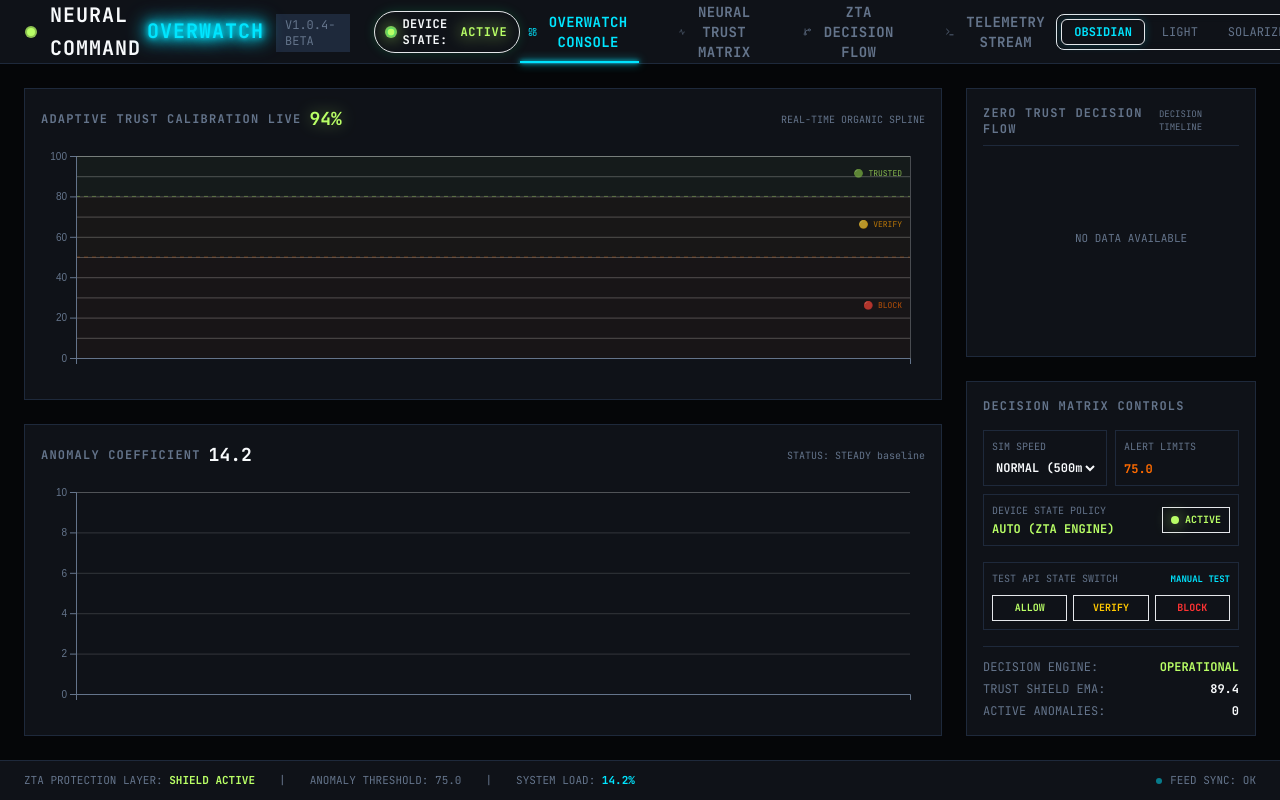
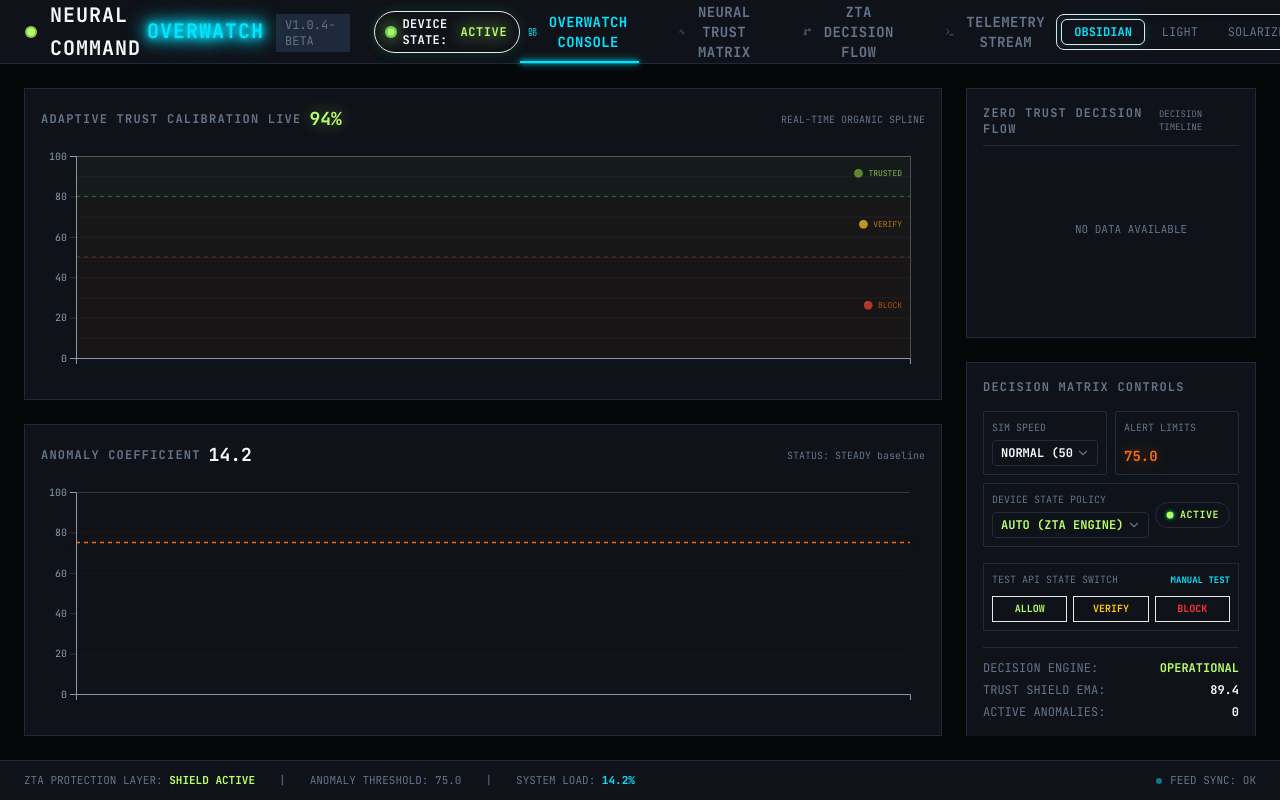
Before and after one commit to CodingLangur/major_proj_frontend, a website: page index.html in a window 1280 px wide. Shown: the top 800 px of the page. Drawn offline with nearby package versions, Linux system fonts and the light colour scheme; no server answers.

Commit message:
feat: add interactive device policy control and update D3 chart styling and axes scales

```diff
--- a/index.html
+++ b/index.html
@@ -241,6 +241,13 @@
     }
 
     /* D3 specific overlay styling */
+    .tick text {
+      fill: #8a99a8 !important;
+      font-family: var(--font-mono);
+    }
+    .tick line {
+      stroke: rgba(138, 153, 168, 0.25) !important;
+    }
     .d3-tooltip {
       position: absolute;
       background-color: var(--color-surface);
@@ -390,26 +397,43 @@
         <div class="cyber-panel p-4 flex flex-col gap-3 shrink-0">
           <div class="text-xs font-mono-data font-bold tracking-widest text-muted mb-1">DECISION MATRIX CONTROLS</div>
           <div class="grid grid-cols-2 gap-2 text-xs font-mono-data">
-            <div class="border border-bordercol bg-background/50 p-2 flex flex-col">
+            <div class="border border-[#1f2d3d] bg-background/80 p-2 flex flex-col rounded-sm hover:border-primary/50 transition-colors">
               <span class="text-muted text-[10px]">SIM SPEED</span>
-              <select id="select-speed" onchange="changeSimSpeed(this.value)" class="bg-transparent border-0 text-text outline-none font-bold mt-1">
-                <option value="500" selected>NORMAL (500ms)</option>
-                <option value="200">WARP (200ms)</option>
-                <option value="1000">SLOW (1000ms)</option>
-              </select>
+              <div class="relative flex items-center mt-1">
+                <select id="select-speed" onchange="changeSimSpeed(this.value)" class="w-full bg-surface border border-[#1f2d3d] rounded text-text outline-none font-bold py-1 px-2 text-xs appearance-none cursor-pointer hover:border-primary/60 focus:border-primary transition-all pr-6 font-mono-data">
+                  <option value="500" selected class="bg-surface text-text">NORMAL (500ms)</option>
+                  <option value="200" class="bg-surface text-text">WARP (200ms)</option>
+                  <option value="1000" class="bg-surface text-text">SLOW (1000ms)</option>
+                </select>
+                <div class="pointer-events-none absolute right-2 top-1/2 -translate-y-1/2 text-muted">
+                  <i data-lucide="chevron-down" class="w-3.5 h-3.5"></i>
+                </div>
+              </div>
             </div>
-            <div class="border border-bordercol bg-background/50 p-2 flex flex-col justify-between">
+
+            <div class="border border-[#1f2d3d] bg-background/80 p-2 flex flex-col justify-between rounded-sm">
               <span class="text-muted text-[10px]">ALERT LIMITS</span>
-              <span id="txt-slider-val" class="font-bold text-alert mt-1">75.0</span>
+              <span id="txt-slider-val" class="font-bold text-alert mt-1 text-sm glow-alert">75.0</span>
             </div>
-            <div class="col-span-2 border border-bordercol bg-background/50 p-2 flex items-center justify-between">
+
+            <div class="col-span-2 border border-[#1f2d3d] bg-background/80 p-2 flex items-center justify-between rounded-sm">
               <div class="flex flex-col">
                 <span class="text-muted text-[10px]">DEVICE STATE POLICY</span>
-                <span id="select-device-policy" class="text-allow font-bold mt-0.5 font-mono-data">AUTO (ZTA ENGINE)</span>
+                <div class="relative flex items-center mt-1">
+                  <select id="select-device-policy-dropdown" onchange="changeDevicePolicy(this.value)" class="bg-surface border border-[#1f2d3d] rounded text-allow outline-none font-bold py-1 px-2 text-xs appearance-none cursor-pointer hover:border-primary/60 focus:border-primary transition-all pr-6 font-mono-data">
+                    <option value="auto" selected class="bg-surface text-allow font-bold">AUTO (ZTA ENGINE)</option>
+                    <option value="allow" class="bg-surface text-allow">FORCE ALLOW</option>
+                    <option value="verify" class="bg-surface text-verify">FORCE VERIFY</option>
+                    <option value="block" class="bg-surface text-blocked">FORCE BLOCK</option>
+                  </select>
+                  <div class="pointer-events-none absolute right-2 top-1/2 -translate-y-1/2 text-muted">
+                    <i data-lucide="chevron-down" class="w-3.5 h-3.5"></i>
+                  </div>
+                </div>
               </div>
-              <div class="flex items-center gap-1.5 border border-bordercol/50 bg-background/80 px-2 py-1">
-                <span id="control-status-dot" class="inline-block h-2 w-2 rounded-full bg-allow glow-status-allow"></span>
-                <span id="control-status-text" class="text-[10px] font-bold text-allow font-mono-data uppercase">ACTIVE</span>
+              <div class="flex items-center gap-1.5 border border-[#1f2d3d] bg-background/80 px-2.5 py-1 rounded-full">
+                <span id="control-status-dot" class="inline-block h-2 w-2 rounded-full bg-allow dot-pulse-green"></span>
+                <span id="control-status-text" class="text-[10px] font-bold text-allow font-mono-data uppercase tracking-wider">ACTIVE</span>
               </div>
             </div>
           </div>
@@ -844,8 +868,14 @@
       }
     }
 
+    function changeDevicePolicy(val) {
+      devicePolicy = val;
+      updateDeviceState();
+    }
+
     window.simulateApiDecision = simulateApiDecision;
     window.showStatusNotification = showStatusNotification;
+    window.changeDevicePolicy = changeDevicePolicy;
 
     // Device State Policy Management (Hardcoded to AUTO mode driven by the ZTA engine)
 
@@ -1557,10 +1587,10 @@
         .attr("x1", "0%").attr("y1", "0%")
         .attr("x2", "0%").attr("y2", "100%");
 
-      // Acid green at top, Cyan in middle, Orange at bottom
-      gradient.append("stop").attr("offset", "0%").attr("stop-color", getThemeColor('--color-acid')).attr("stop-opacity", 0.4);
-      gradient.append("stop").attr("offset", "50%").attr("stop-color", getThemeColor('--color-primary')).attr("stop-opacity", 0.2);
-      gradient.append("stop").attr("offset", "100%").attr("stop-color", getThemeColor('--color-alert')).attr("stop-opacity", 0.6);
+      // Acid green at top, Cyan in middle, Orange at bottom with baseline transparency
+      gradient.append("stop").attr("offset", "0%").attr("stop-color", getThemeColor('--color-acid')).attr("stop-opacity", 0.35);
+      gradient.append("stop").attr("offset", "50%").attr("stop-color", getThemeColor('--color-primary')).attr("stop-opacity", 0.15);
+      gradient.append("stop").attr("offset", "100%").attr("stop-color", "rgba(255, 100, 0, 0.05)").attr("stop-opacity", 0.05);
 
       // Gridlines
       g.append("g")
@@ -1683,7 +1713,7 @@
         .attr("class", "glow-cyan")
         .attr("d", line);
 
-      // Draw Axes
+      // Draw Axes with bright silver-grey text
       const xAxis = d3.axisBottom(x).ticks(isLargeView ? 8 : 4).tickFormat(d3.timeFormat("%H:%M:%S"));
       const yAxis = d3.axisLeft(y).ticks(5);
 
@@ -1691,13 +1721,13 @@
         .attr("transform", `translate(0,${chartHeight})`)
         .attr("font-family", getThemeColor('--font-mono'))
         .attr("font-size", "9px")
-        .attr("color", getThemeColor('--color-muted'))
+        .attr("color", "#8a99a8")
         .call(xAxis);
 
       g.append("g")
         .attr("font-family", getThemeColor('--font-mono'))
         .attr("font-size", "9px")
-        .attr("color", getThemeColor('--color-muted'))
+        .attr("color", "#8a99a8")
         .call(yAxis);
 
       // Hover Crosshair Interactions
@@ -1808,14 +1838,14 @@
         .range([0, chartWidth]);
 
       const y = d3.scaleLinear()
-        .domain([0, 10])
+        .domain([0, 100])
         .range([chartHeight, 0]);
 
       // Gridlines
       g.append("g")
         .attr("stroke", getThemeColor('--color-border'))
         .attr("stroke-opacity", 0.15)
-        .call(d3.axisLeft(y).tickValues([0, 2, 4, 6, 8, 10]).tickSize(-chartWidth).tickFormat(""));
+        .call(d3.axisLeft(y).tickValues([0, 20, 40, 60, 80, 100]).tickSize(-chartWidth).tickFormat(""));
 
       // Standard Anomaly Score Line
       const line = d3.line()
@@ -1845,15 +1875,16 @@
         .attr("fill", getThemeColor('--color-alert'))
         .attr("class", "glow-alert");
 
-      // Draw red dashed Threshold Line
+      // Draw red/orange dashed Threshold Line with ambient glow
       g.append("line")
         .attr("x1", 0)
         .attr("y1", y(anomalyThreshold))
         .attr("x2", chartWidth)
         .attr("y2", y(anomalyThreshold))
-        .attr("stroke", getThemeColor('--color-alert'))
+        .attr("stroke", "#FF6B00")
         .attr("stroke-width", 1.5)
         .attr("stroke-dasharray", "4,4")
+        .attr("filter", "drop-shadow(0 0 6px rgba(255, 107, 0, 0.8))")
         .attr("class", "glow-alert");
 
       // Draw Axes
@@ -1861,14 +1892,14 @@
         .attr("transform", `translate(0,${chartHeight})`)
         .attr("font-family", getThemeColor('--font-mono'))
         .attr("font-size", "9px")
-        .attr("color", getThemeColor('--color-muted'))
+        .attr("color", "#8a99a8")
         .call(d3.axisBottom(x).ticks(4).tickFormat(d3.timeFormat("%H:%M:%S")));
 
       g.append("g")
         .attr("font-family", getThemeColor('--font-mono'))
         .attr("font-size", "9px")
-        .attr("color", getThemeColor('--color-muted'))
-        .call(d3.axisLeft(y).tickValues([0, 2, 4, 6, 8, 10]));
+        .attr("color", "#8a99a8")
+        .call(d3.axisLeft(y).tickValues([0, 20, 40, 60, 80, 100]));
     }
 
     // D3 Threat Correlation Matrix Plot (Matrix view bottom-left)
@@ -1939,8 +1970,8 @@
       legend.append("text").attr("x", 8).attr("y", 15).attr("fill", getThemeColor('--color-muted')).attr("font-family", getThemeColor('--font-mono') || 'monospace').attr("font-size", "8px").text("EMA TREND");
 
       // Axes
-      g.append("g").attr("transform", `translate(0,${chartHeight})`).attr("font-family", getThemeColor('--font-mono')).attr("font-size", "9px").attr("color", getThemeColor('--color-muted')).call(d3.axisBottom(x).ticks(4).tickFormat(d3.timeFormat("%H:%M:%S")));
-      g.append("g").attr("font-family", getThemeColor('--font-mono')).attr("font-size", "9px").attr("color", getThemeColor('--color-muted')).call(d3.axisLeft(y).tickValues([0, 2, 4, 6, 8, 10]));
+      g.append("g").attr("transform", `translate(0,${chartHeight})`).attr("font-family", getThemeColor('--font-mono')).attr("font-size", "9px").attr("color", "#8a99a8").call(d3.axisBottom(x).ticks(4).tickFormat(d3.timeFormat("%H:%M:%S")));
+      g.append("g").attr("font-family", getThemeColor('--font-mono')).attr("font-size", "9px").attr("color", "#8a99a8").call(d3.axisLeft(y).tickValues([0, 2, 4, 6, 8, 10]));
     }
 
     // D3 Slow-burn Step Chart (Matrix view bottom-right)
@@ -1992,8 +2023,8 @@
         .attr("d", line);
 
       // Axes
-      g.append("g").attr("transform", `translate(0,${chartHeight})`).attr("font-family", getThemeColor('--font-mono')).attr("font-size", "9px").attr("color", getThemeColor('--color-muted')).call(d3.axisBottom(x).ticks(4).tickFormat(d3.timeFormat("%H:%M:%S")));
-      g.append("g").attr("font-family", getThemeColor('--font-mono')).attr("font-size", "9px").attr("color", getThemeColor('--color-muted')).call(d3.axisLeft(y).tickValues([0, 1, 2, 3]));
+      g.append("g").attr("transform", `translate(0,${chartHeight})`).attr("font-family", getThemeColor('--font-mono')).attr("font-size", "9px").attr("color", "#8a99a8").call(d3.axisBottom(x).ticks(4).tickFormat(d3.timeFormat("%H:%M:%S")));
+      g.append("g").attr("font-family", getThemeColor('--font-mono')).attr("font-size", "9px").attr("color", "#8a99a8").call(d3.axisLeft(y).tickValues([0, 1, 2, 3]));
     }
 
     // D3 Zero Trust Decision Flow Timeline Chart
@@ -2099,7 +2130,7 @@
         .attr("transform", `translate(0,${chartHeight})`)
         .attr("font-family", getThemeColor('--font-mono') || 'monospace')
         .attr("font-size", "8px")
-        .attr("color", getThemeColor('--color-muted'))
+        .attr("color", "#8a99a8")
         .call(d3.axisBottom(x).ticks(3).tickFormat(d3.timeFormat("%H:%M:%S")));
     }
 
```
